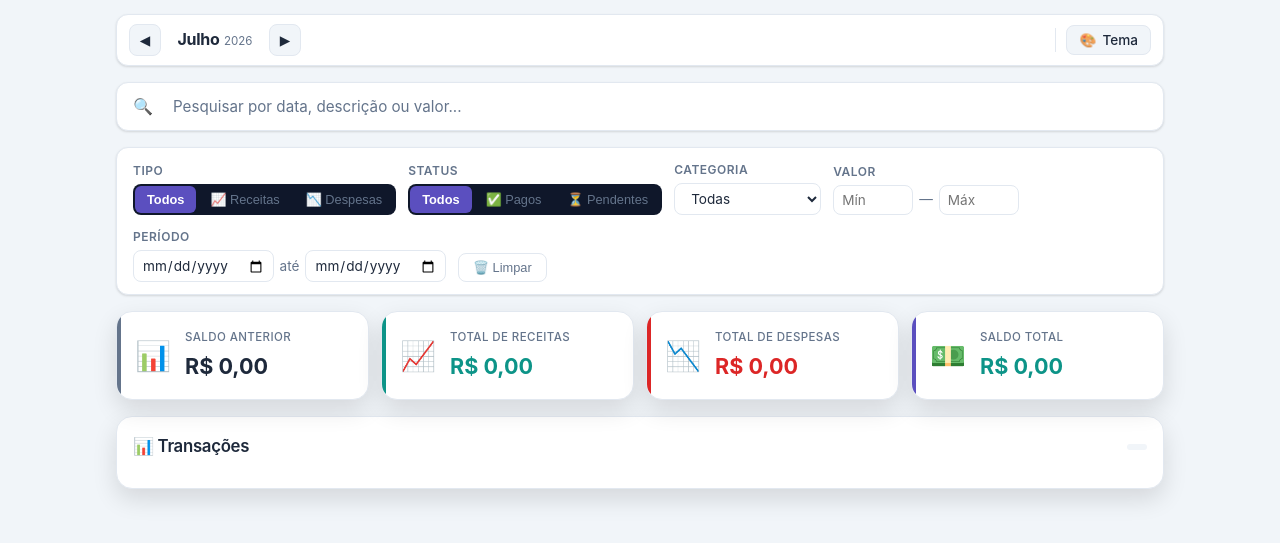
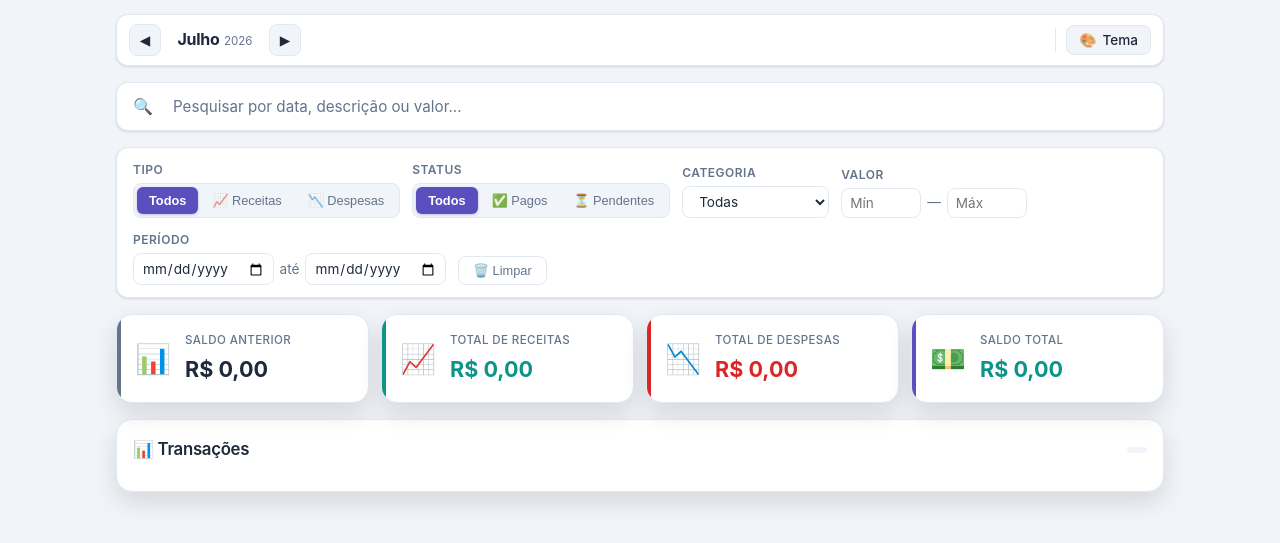
Before and after one commit to Samueldn23/Sistema_extratos, a website: page public/index.html in a window 1280 px wide. Shown: the part 83-626 px from the top of the page. Drawn offline with Linux system fonts and the light colour scheme; no server answers.

Commit message:
fix: improve light theme filter button styles for better contrast

```diff
--- a/public/style.css
+++ b/public/style.css
@@ -824,9 +824,10 @@ body {
 .filter-btn-group {
     display: flex;
     gap: 2px;
-    background: var(--dark-bg);
-    border-radius: 8px;
-    padding: 2px;
+    background: var(--light-bg);
+    border: 1px solid var(--border-color);
+    border-radius: 8px;
+    padding: 3px;
 }
 
 .filter-btn {
@@ -843,14 +844,16 @@ body {
 }
 
 .filter-btn:hover {
-    background: rgba(255, 255, 255, 0.1);
-    color: var(--text-dark);
+    background: var(--card-bg);
+    color: var(--text-dark);
+    box-shadow: 0 1px 2px rgba(0, 0, 0, 0.05);
 }
 
 .filter-btn.active {
     background: var(--primary-color);
     color: white;
     font-weight: 600;
+    box-shadow: 0 1px 3px rgba(91, 79, 191, 0.3);
 }
 
 .filter-select {
```
